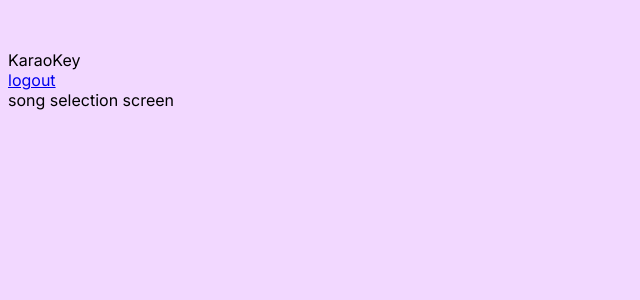
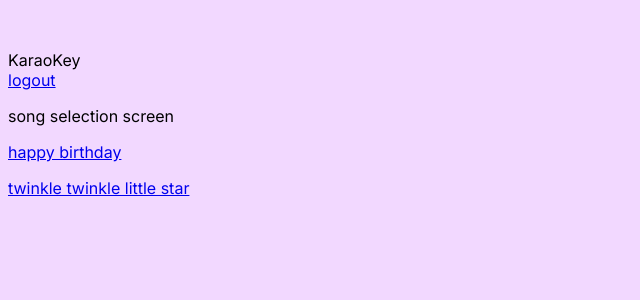
Before and after one commit to agercha/KaraoKey, a Django app: page /quick_enter in a window 1280 px wide. Shown: the top 300 px of the page, without its empty margins (0-640 px from the left). Run offline with Django 4.2, Linux system fonts and the light colour scheme; data comes from the database, SQL or seed files in the repository; data that the repository does not hold is empty.

Commit message:
add hyperlinks to songs to homepage

```diff
--- a/web/KaraoKeySite/templates/KaraoKeySite/home.html
+++ b/web/KaraoKeySite/templates/KaraoKeySite/home.html
@@ -15,6 +15,18 @@
   </a>
 </div>
 <div id="main">
-  song selection screen
+  <p>
+    song selection screen
+  </p>
+  <p>
+    <a href="/song/happybirthday" id="id_nav_logout" class="header_button">
+      happy birthday
+    </a>
+  </p>
+  <p>
+    <a href="/song/happybirthday" id="id_nav_logout" class="header_button">
+      twinkle twinkle little star
+    </a>
+  </p>
 </div>
 {% endblock %}
```
